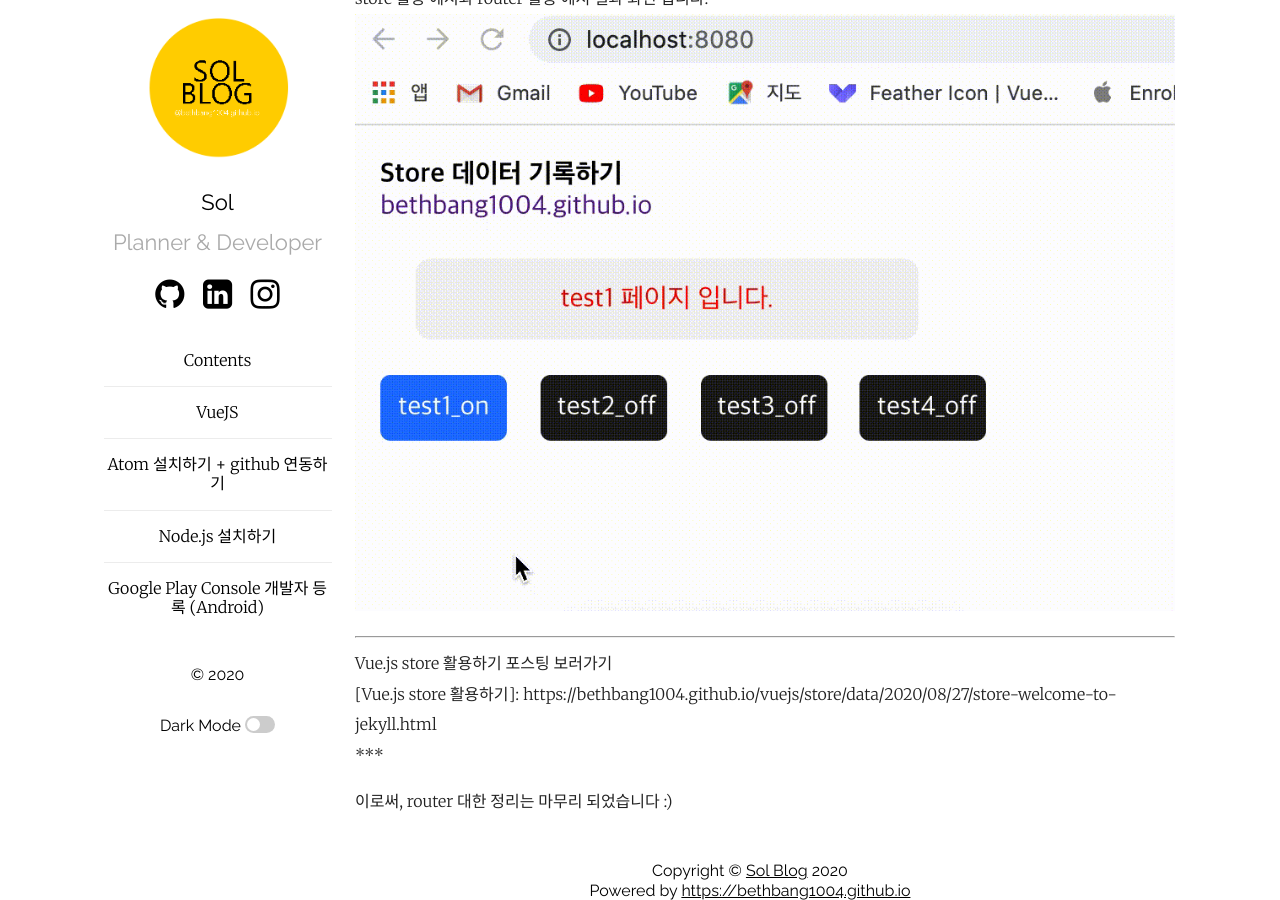
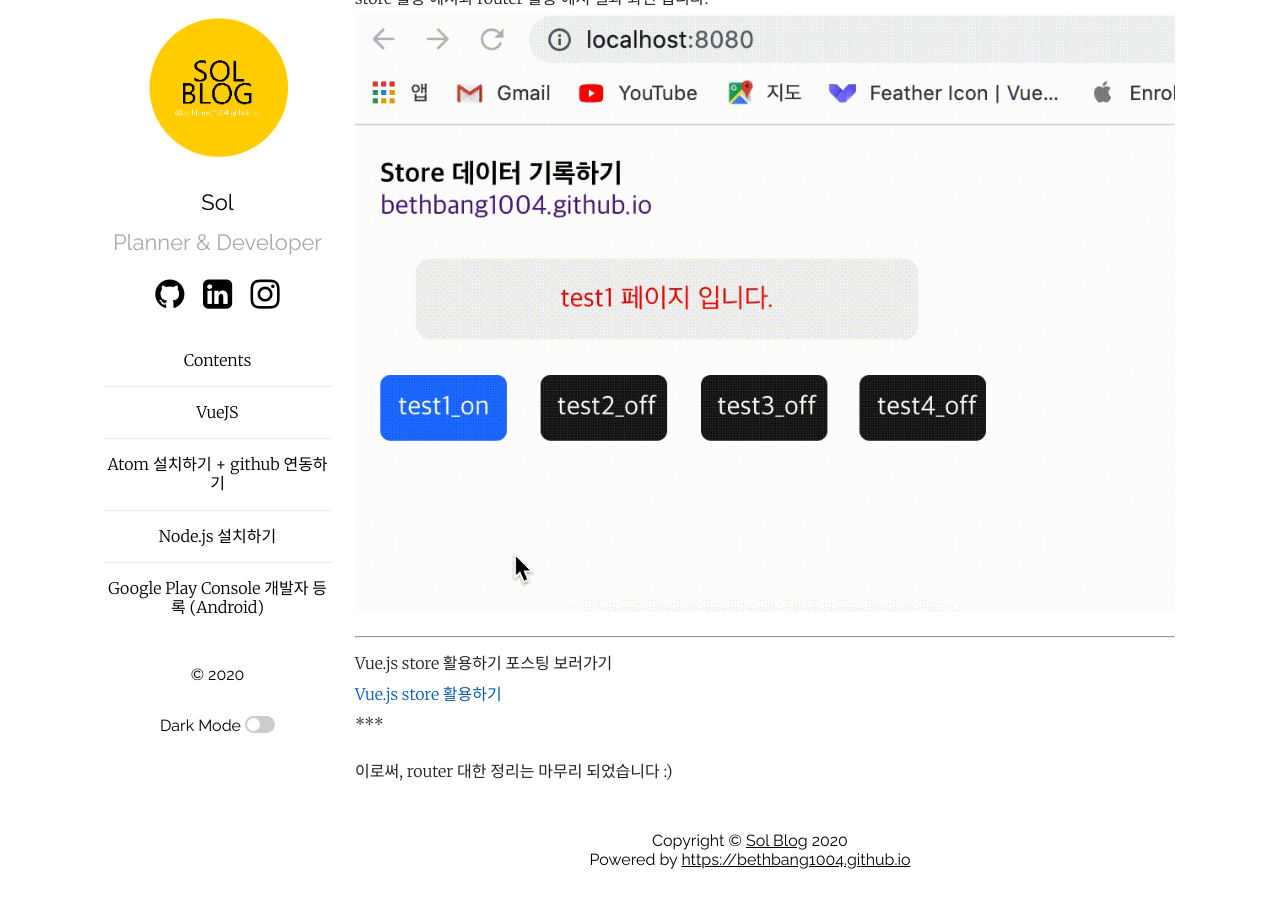
Before and after one commit to bethbang1004/bethbang1004.github.io, a Jekyll site: the page built from _posts/2020-08-28-router-setting-to-vue.markdown, in a window 1280 px wide and 900 px high, scrolled down 2400 px. Built offline with Jekyll 4.4.1, drawn with Linux system fonts in a browser that asks for light colours; comment, search, counter and statistics services are not loaded; after the commit the page ends 3269 px from its top, so only the background shows below that.

Commit message:
update url

```diff
--- a/_posts/2020-07-17-welcome-to-jekyll.markdown
+++ b/_posts/2020-07-17-welcome-to-jekyll.markdown
@@ -39,5 +39,5 @@ Angluar, React, Vue 모두 컴포넌트 기반의 프레임워크입니다.
 ***
 ### Tip!
 #### [양방향 데이터 바인딩(Two-way Data Binding)]이란 무엇일까요?
-[양방향 데이터 바인딩(Two-way Data Binding)]: https://bethbang1004.github.io/vuejs/vue.js/%EC%96%91%EB%B0%A9%ED%96%A5_%EB%8D%B0%EC%9D%B4%ED%84%B0_%EB%B0%94%EC%9D%B8%EB%94%A9/2020/07/18/binding-welcome-to-jekyll.html
+[양방향 데이터 바인딩(Two-way Data Binding)](https://bethbang1004.github.io/vuejs/vue.js/%EC%96%91%EB%B0%A9%ED%96%A5_%EB%8D%B0%EC%9D%B4%ED%84%B0_%EB%B0%94%EC%9D%B8%EB%94%A9/2020/07/18/binding-welcome-to-jekyll.html)
 ***
--- a/_posts/2020-08-27-store-welcome-to-jekyll.markdown
+++ b/_posts/2020-08-27-store-welcome-to-jekyll.markdown
@@ -284,9 +284,10 @@ this.$store.commit('SET_FOOTER_STATUS', 0) 와 같이 버튼 별 payload 값을
 ### 열세번째,
 만든 페이지를 클릭 이벤트로 불러와서 지정된 url로 보이게끔 router 연결이 필요합니다.
 Router 연결은 아래 포스팅 내용을 참고 하여 주세요.
+
 ***
 Vue.js router 활용하기 포스팅 보러가기
-[Vue.js router 활용하기]: https://bethbang1004.github.io/vuejs/router/url/2020/08/28/router-setting-to-vue.html
+[Vue.js router 활용하기](https://bethbang1004.github.io/vuejs/router/url/2020/08/28/router-setting-to-vue.html)
 ***
 router 포스팅 참고하셔서 연결해서 보아야, 현재 store에 대한 프로젝트도 완성이 됩니다.
 
--- a/_posts/2020-08-28-router-setting-to-vue.markdown
+++ b/_posts/2020-08-28-router-setting-to-vue.markdown
@@ -94,7 +94,7 @@ store 활용 예시와 router 활용 예시 결과 화면 입니다.
 
 ***
 Vue.js store 활용하기 포스팅 보러가기
-[Vue.js store 활용하기]: https://bethbang1004.github.io/vuejs/store/data/2020/08/27/store-welcome-to-jekyll.html
+[Vue.js store 활용하기](https://bethbang1004.github.io/vuejs/store/data/2020/08/27/store-welcome-to-jekyll.html)
 ***
 
 이로써, router 대한 정리는 마무리 되었습니다 :)
```
